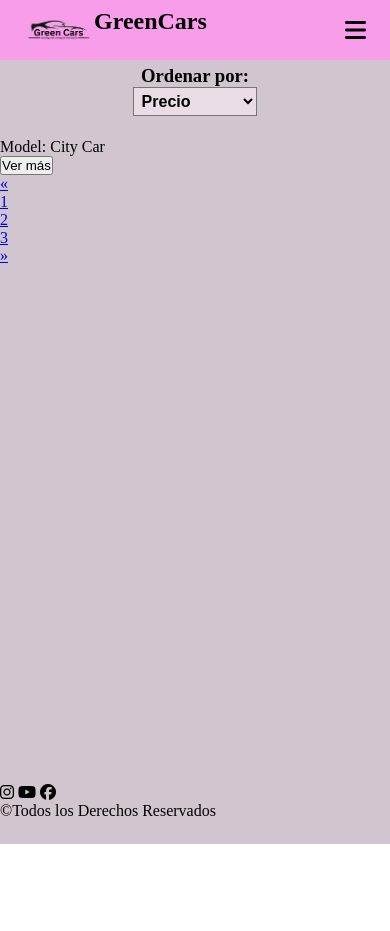
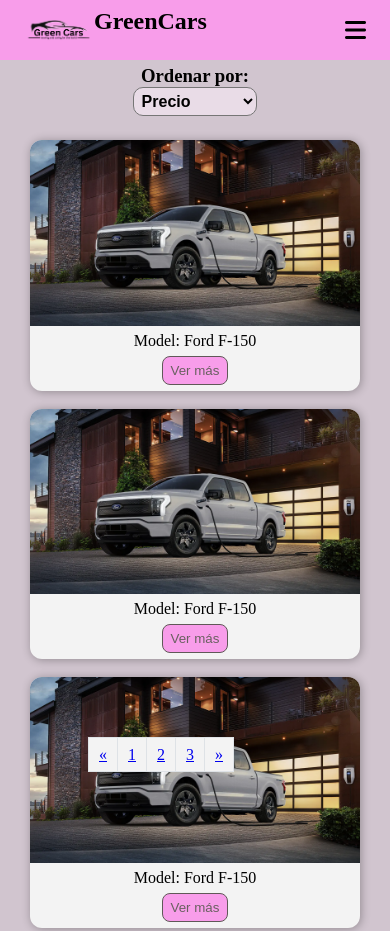
Before and after one commit to TrejosD/GreenCars, a plain HTML site: page index.html in a window 390 px wide. Shown: the top 931 px of the page. Before the commit the page ends 844 px from the top, so only its background shows below. Drawn offline with Linux system fonts and the light colour scheme.

Commit message:
mobile layout done

```diff
--- a/assets/css/style.css
+++ b/assets/css/style.css
@@ -49,6 +49,7 @@
     padding: 4px;
     font-weight: bold;
     background-color: #e9dce7;
+    border-radius: 10px;
 }
 
 
@@ -58,6 +59,57 @@
 
 .main{
     grid-area: main;
+    padding: 20px 30px;
+}
+
+.card{
+    width: 100%;
+    border-radius: 12px;
+    overflow: hidden;
+    display: flex;
+    align-items: center;
+    flex-direction: column;
+    background-color: #f3f3f3;
+    gap: 6px;
+    padding-bottom: 6px;
+    box-shadow: 1px 1px 10px rgba(0,0,0, 0.3);
+    margin-bottom: 18px;
+}
+
+.card button{
+    padding: 6px 8px;
+    background-color: #f89dea;
+    border: 1px solid #605858;
+    color: #696060;
+    border-radius: 8px;
+}
+
+.card img{
+    width: 100%;
+    object-fit: cover;
+}
+
+.paginacion{
+    position: fixed;
+    bottom: 80px;
+    right: 40%;
+}
+
+.paginacion ul{
+    display: flex;
+    list-style: none;
+    padding: 0;
+}
+
+.paginacion li a{
+    background-color: #f3f3f3;
+    padding: 8px 10px;
+    border: 1px solid #dee2e6;
+    margin-left: -1px;
+}
+
+.paginacion li a:hover{
+    background-color: #dee2e6;
 }
 
 /* Final Main */
@@ -65,6 +117,13 @@
 
 .footer{
     grid-area: footer;
+    background-color: #d385c8;
+    text-align: center;
+    padding-top: 8px;
+}
+
+.social{
+    padding: 4px;
 }
 
 /* Final Footer */
--- a/index.html
+++ b/index.html
@@ -25,8 +25,33 @@
       </section>
       <main class="main">
         <div class="card">
-          <img src="" alt="" />
-          <p>Model: City Car</p>
+          <img src="./assets/img/ford.webp" alt="" />
+          <p>Model: Ford F-150</p>
+          <button>Ver más</button>
+        </div>
+        <div class="card">
+          <img src="./assets/img/ford.webp" alt="" />
+          <p>Model: Ford F-150</p>
+          <button>Ver más</button>
+        </div>
+        <div class="card">
+          <img src="./assets/img/ford.webp" alt="" />
+          <p>Model: Ford F-150</p>
+          <button>Ver más</button>
+        </div>
+        <div class="card">
+          <img src="./assets/img/ford.webp" alt="" />
+          <p>Model: Ford F-150</p>
+          <button>Ver más</button>
+        </div>
+        <div class="card">
+          <img src="./assets/img/ford.webp" alt="" />
+          <p>Model: Ford F-150</p>
+          <button>Ver más</button>
+        </div>
+        <div class="card">
+          <img src="./assets/img/ford.webp" alt="" />
+          <p>Model: Ford F-150</p>
           <button>Ver más</button>
         </div>
         <div class="paginacion">
@@ -51,9 +76,9 @@
       </main>
       <footer class="footer">
         <div class="social">
-          <i class="fa-brands fa-instagram"></i>
-          <i class="fa-brands fa-youtube"></i>
-          <i class="fa-brands fa-facebook"></i>
+          <i class="fa-brands fa-instagram fa-lg"></i>
+          <i class="fa-brands fa-youtube fa-lg"></i>
+          <i class="fa-brands fa-facebook fa-lg"></i>
         </div>
         <p>&copy;Todos los Derechos Reservados</p>
       </footer>
```
